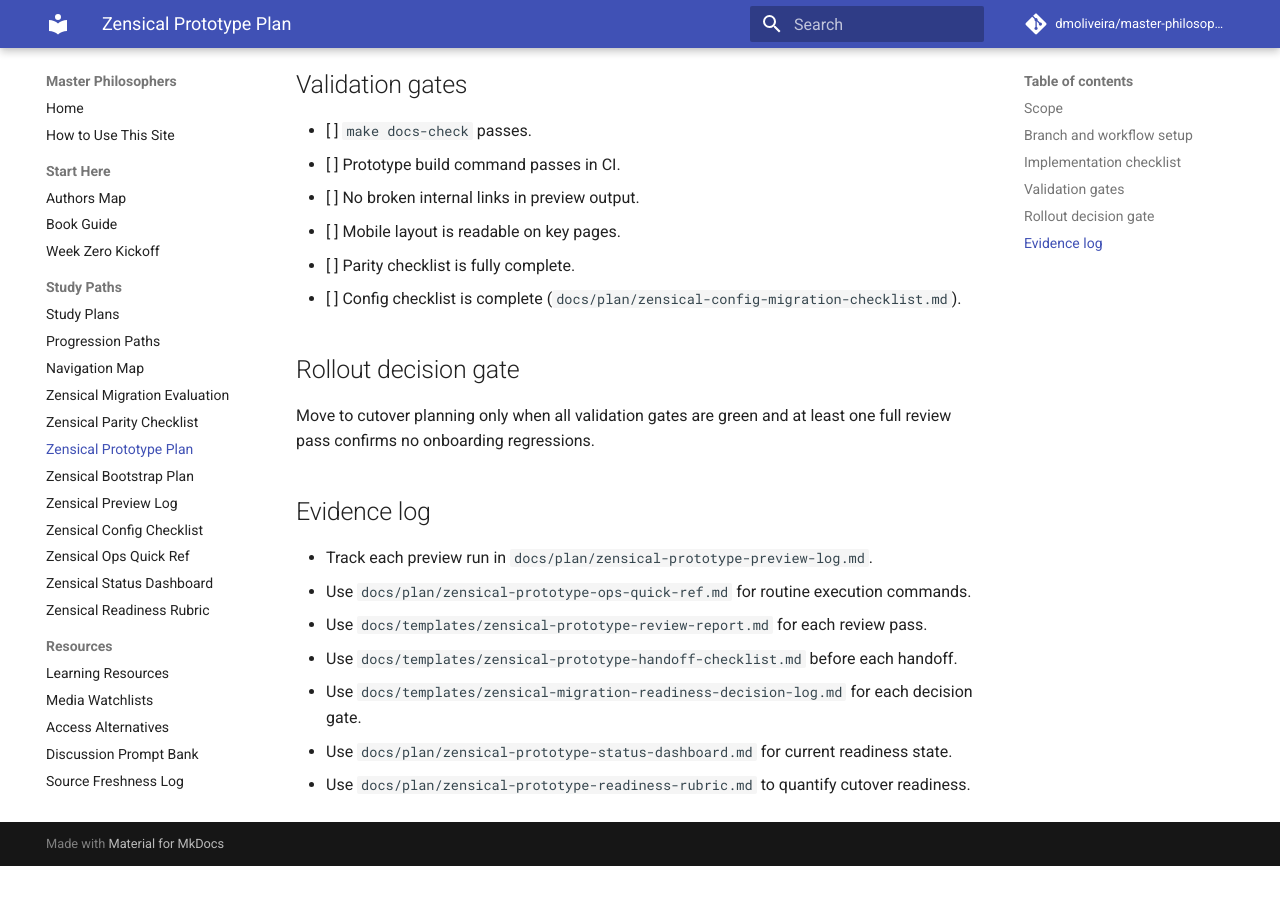
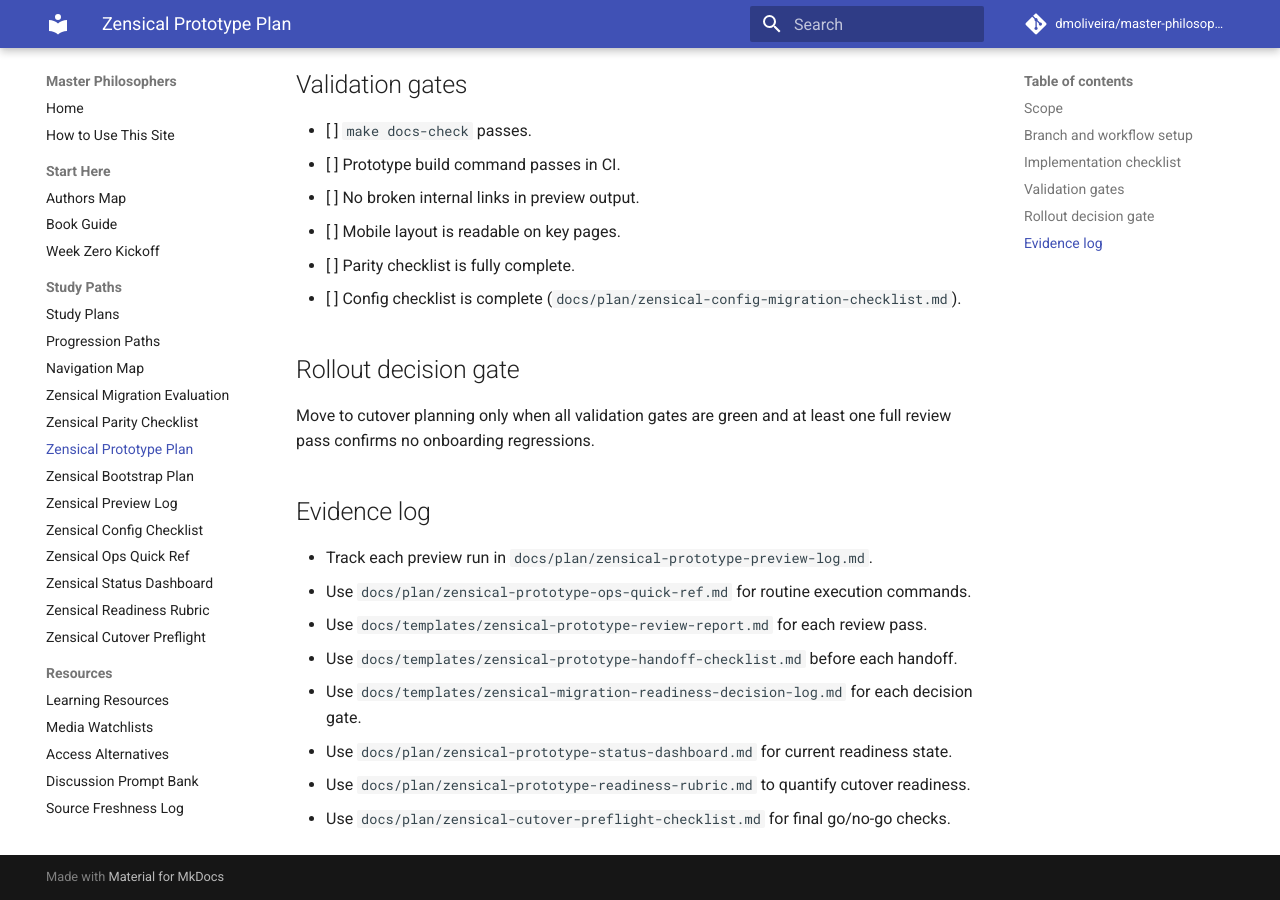
Before and after one commit to dmoliveira/master-philosophers, an MkDocs documentation site: the page built from docs/plan/zensical-prototype-execution-plan.md, in a window 1280 px wide and 900 px high, scrolled down 990 px. Built offline with MkDocs 1.6.1 and Material for MkDocs 9.7.7, drawn with Linux system fonts in a browser that asks for light colours; comment, search, counter and statistics services are not loaded; before the commit the page ends 1856 px from its top, so only the background shows below that.

Commit message:
docs wire cutover preflight checklist into prototype flow

```diff
--- a/docs/plan/zensical-prototype-execution-plan.md
+++ b/docs/plan/zensical-prototype-execution-plan.md
@@ -53,3 +53,4 @@ one full review pass confirms no onboarding regressions.
 - Use `docs/templates/zensical-migration-readiness-decision-log.md` for each decision gate.
 - Use `docs/plan/zensical-prototype-status-dashboard.md` for current readiness state.
 - Use `docs/plan/zensical-prototype-readiness-rubric.md` to quantify cutover readiness.
+- Use `docs/plan/zensical-cutover-preflight-checklist.md` for final go/no-go checks.
--- a/mkdocs.yml
+++ b/mkdocs.yml
@@ -42,6 +42,7 @@ nav:
       - Zensical Ops Quick Ref: plan/zensical-prototype-ops-quick-ref.md
       - Zensical Status Dashboard: plan/zensical-prototype-status-dashboard.md
       - Zensical Readiness Rubric: plan/zensical-prototype-readiness-rubric.md
+      - Zensical Cutover Preflight: plan/zensical-cutover-preflight-checklist.md
   - Resources:
       - Learning Resources: resources/learning-resources.md
       - Media Watchlists: resources/media-watchlists.md
```
Also changed, not shown: README.md (+1 -0 lines), docs/plan/zensical-prototype-status-dashboard.md (+1 -0 lines).
